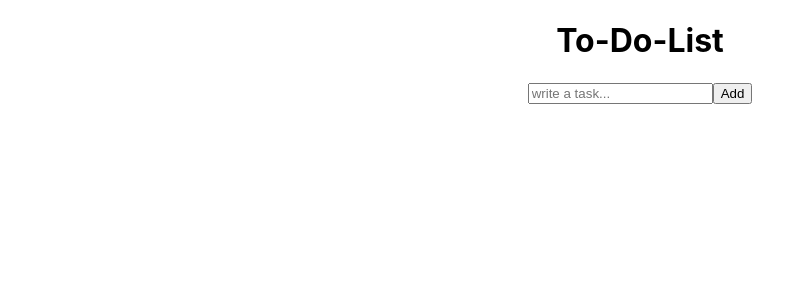
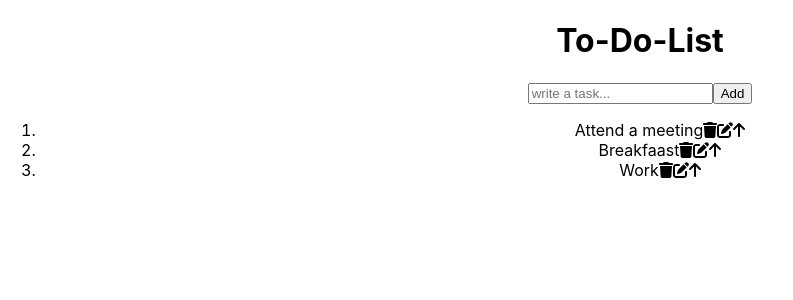
Before and after one commit to Alicianonkonyana/to-do-list-react, a React (Create React App) app: page / in a window 1280 px wide. Shown: the top 300 px of the page, without its empty margins (0-793 px from the left). Built offline with nearby package versions, Linux system fonts and the light colour scheme.

Commit message:
imported font awesome so I can use icons

```diff
--- a/package.json
+++ b/package.json
@@ -4,6 +4,7 @@
   "private": true,
   "dependencies": {
     "@fortawesome/fontawesome-svg-core": "^6.5.2",
+    "@fortawesome/free-solid-svg-icons": "^6.5.2",
     "@fortawesome/react-fontawesome": "^0.2.2",
     "@testing-library/jest-dom": "^5.17.0",
     "@testing-library/react": "^13.4.0",
--- a/src/Todolist.js
+++ b/src/Todolist.js
@@ -1,10 +1,18 @@
 import React, { useState } from "react";
+import { FontAwesomeIcon } from "@fortawesome/react-fontawesome";
+import {
+  faTrash,
+  faArrowUp,
+  faArrowDown,
+  faEdit,
+} from "@fortawesome/free-solid-svg-icons";
 export default function Todolist() {
-  const [tasks, setTasks] = useState([]);
-  const [newTasks, setNewTasks] = useState("");
+  const [task, setTask] = useState(["Attend a meeting", "Breakfaast", "Work"]);
+  const [newTask, setNewTask] = useState("");
   function handleInput(event) {
-    setTasks(event.target.value);
+    setNewTask(event.target.value);
   }
+  function addTask() {}
 
   return (
     <div className="Todolist">
@@ -15,9 +23,28 @@ export default function Todolist() {
         className="task-input"
         onChange={handleInput}
       />
-      <button type="submit" className="add-button">
+      <button type="submit" className="add-button" onClick={addTask}>
         Add
       </button>
+      <ol>
+        {task.map((task, index) => (
+          <li key={index}>
+            <span>{task}</span>
+            <FontAwesomeIcon
+              icon={faTrash}
+              onClick={() => console.log("Delete clicked")}
+            />
+            <FontAwesomeIcon
+              icon={faEdit}
+              onClick={() => console.log("Edit clicked")}
+            />
+            <FontAwesomeIcon
+              icon={faArrowUp}
+              onClick={() => console.log("Move up clicked")}
+            />
+          </li>
+        ))}
+      </ol>
     </div>
   );
 }
```
Also changed, not shown: 1 other file (tests, documents, lock files or other folders).
